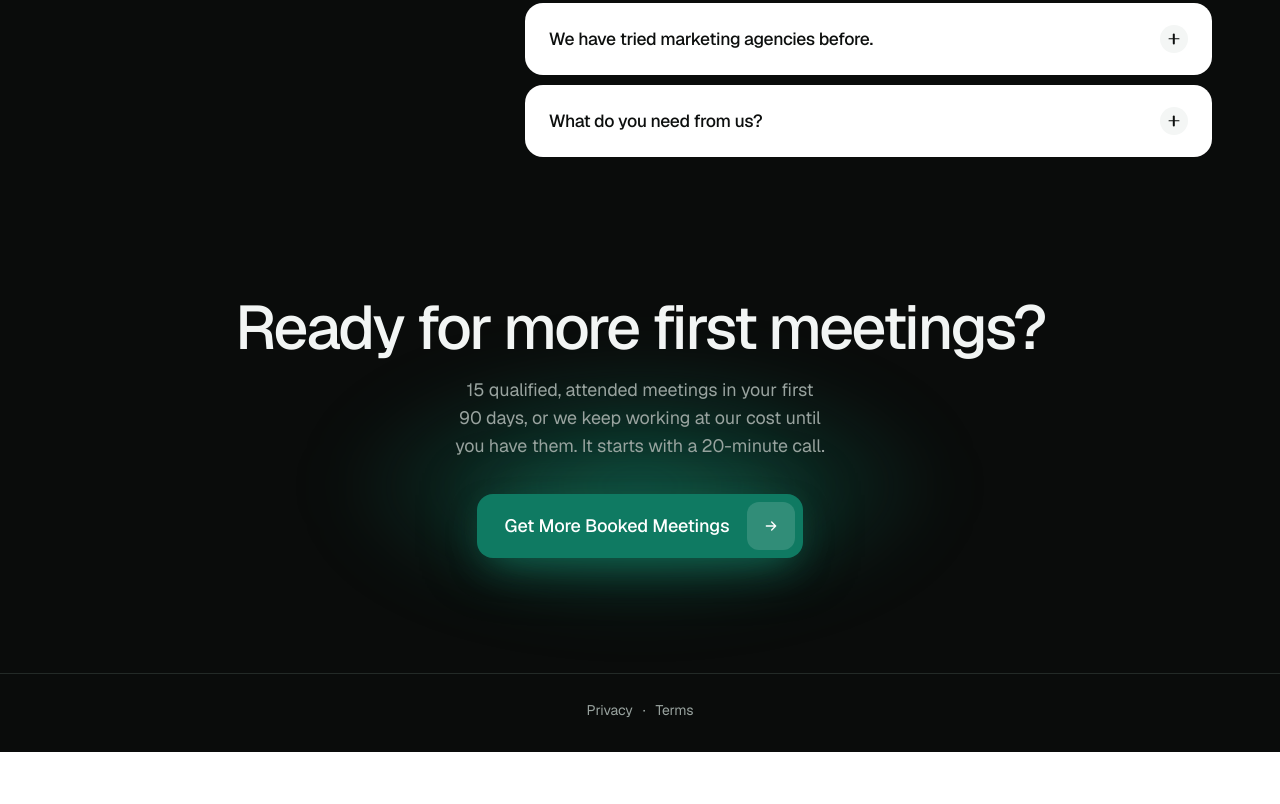
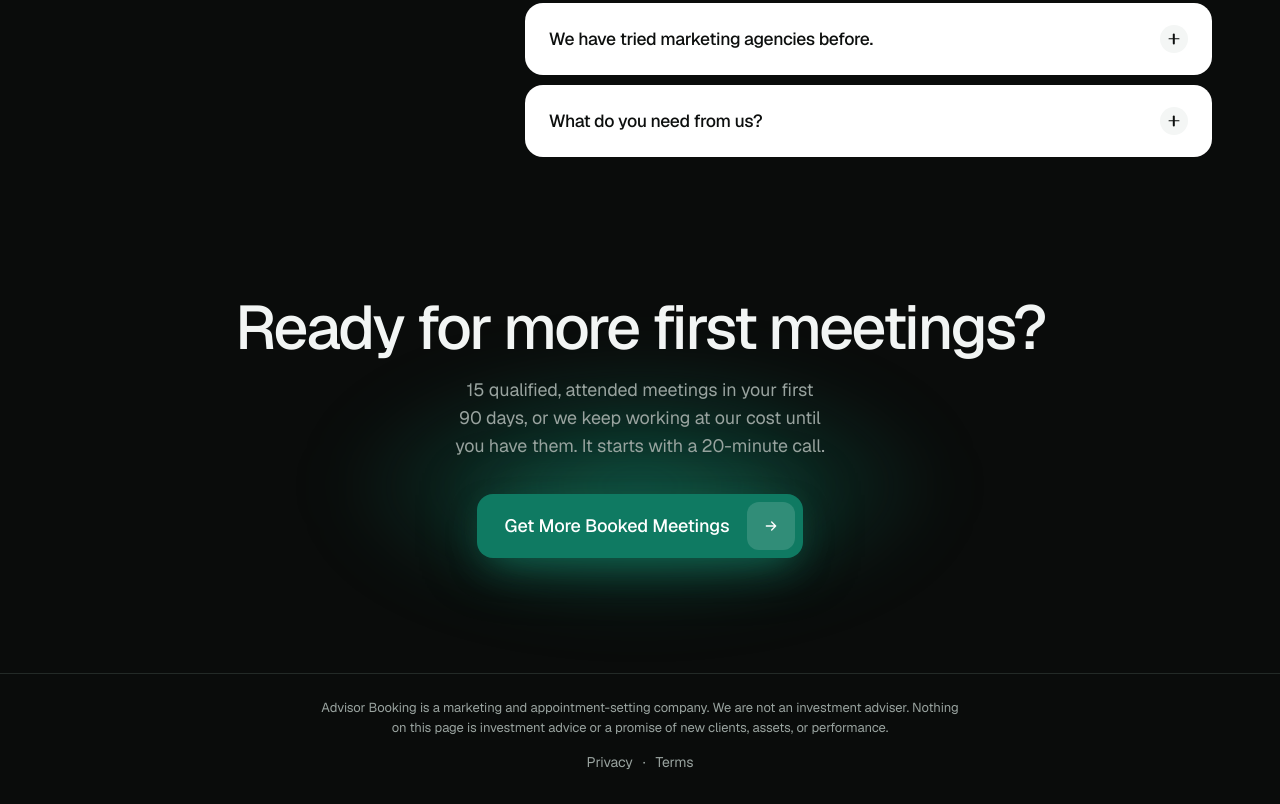
Before and after one commit to Codeguy-LFX/advisorbooking, a plain HTML site: page pilot.html in a window 1280 px wide. Shown: the part 6120-6924 px from the top of the page. Before the commit the page ends 6872 px from the top, so only its background shows below. Drawn offline with nearby package versions, Linux system fonts and the light colour scheme.

Commit message:
Pilot: add the required disclaimer; FAQ standard-price line matches the band
Co-Authored-By: Claude Opus 5.5 <noreply@anthropic.com>
Claude-Session: https://claude.ai/code/session_01FR5M1xWutJxGLyeKeYnqfi

```diff
--- a/assets/pilot.css
+++ b/assets/pilot.css
@@ -273,6 +273,7 @@ h2,h3{text-wrap:balance}
 .legal-line a{display:inline-block;color:var(--night-muted);text-decoration:none;padding:10px 8px;transition:color .15s}
 .legal-line a:hover,.legal-line a:focus-visible{color:var(--night-ink)}
 .legal-line span{padding:0 2px}
+.legal-line__disc{max-width:640px;margin:8px auto 4px;font-size:13px;line-height:1.55;color:var(--night-muted);text-wrap:pretty}
 
 /* ---------- phones ---------- */
 @media (max-width:560px){
--- a/pilot.html
+++ b/pilot.html
@@ -372,7 +372,7 @@ window.AB_LP = {
       </details>
       <details>
         <summary>What does it cost?<span class="qa__x" aria-hidden="true"></span></summary>
-        <div class="qa__a"><div><p>For founding firms: $5,000 every 4 weeks, billed to a card on file. No setup fee and no per-meeting fees. The initial term is three billing cycles, about 90 days, then simple 4-week renewals.</p><p>Later clients will pay what you see on our main site, which starts with a $10,000 one-time setup fee. Founding firms keep their flat $5,000 every 4 weeks as long as they stay.</p></div></div>
+        <div class="qa__a"><div><p>For founding firms: $5,000 every 4 weeks, billed to a card on file. No setup fee and no per-meeting fees. The initial term is three billing cycles, about 90 days, then simple 4-week renewals.</p><p>Later clients pay our standard pricing, which starts with a $10,000 one-time setup fee. Founding firms keep their flat $5,000 every 4 weeks as long as they stay.</p></div></div>
       </details>
       <details>
         <summary>Will we get a lot of bad meetings?<span class="qa__x" aria-hidden="true"></span></summary>
@@ -401,7 +401,7 @@ window.AB_LP = {
   </div>
 </section>
 </main>
-<div class="legal-line"><a href="privacy.html" target="_blank" rel="noopener">Privacy</a><span aria-hidden="true">&middot;</span><a href="terms.html" target="_blank" rel="noopener">Terms</a></div>
+<div class="legal-line"><p class="legal-line__disc">Advisor Booking is a marketing and appointment-setting company. We are not an investment adviser. Nothing on this page is investment advice or a promise of new clients, assets, or performance.</p><a href="privacy.html" target="_blank" rel="noopener">Privacy</a><span aria-hidden="true">&middot;</span><a href="terms.html" target="_blank" rel="noopener">Terms</a></div>
 <script src="assets/config.js"></script>
 <script src="assets/vendor/lenis.min.js"></script>
 <script src="assets/pilot.js"></script>
```
